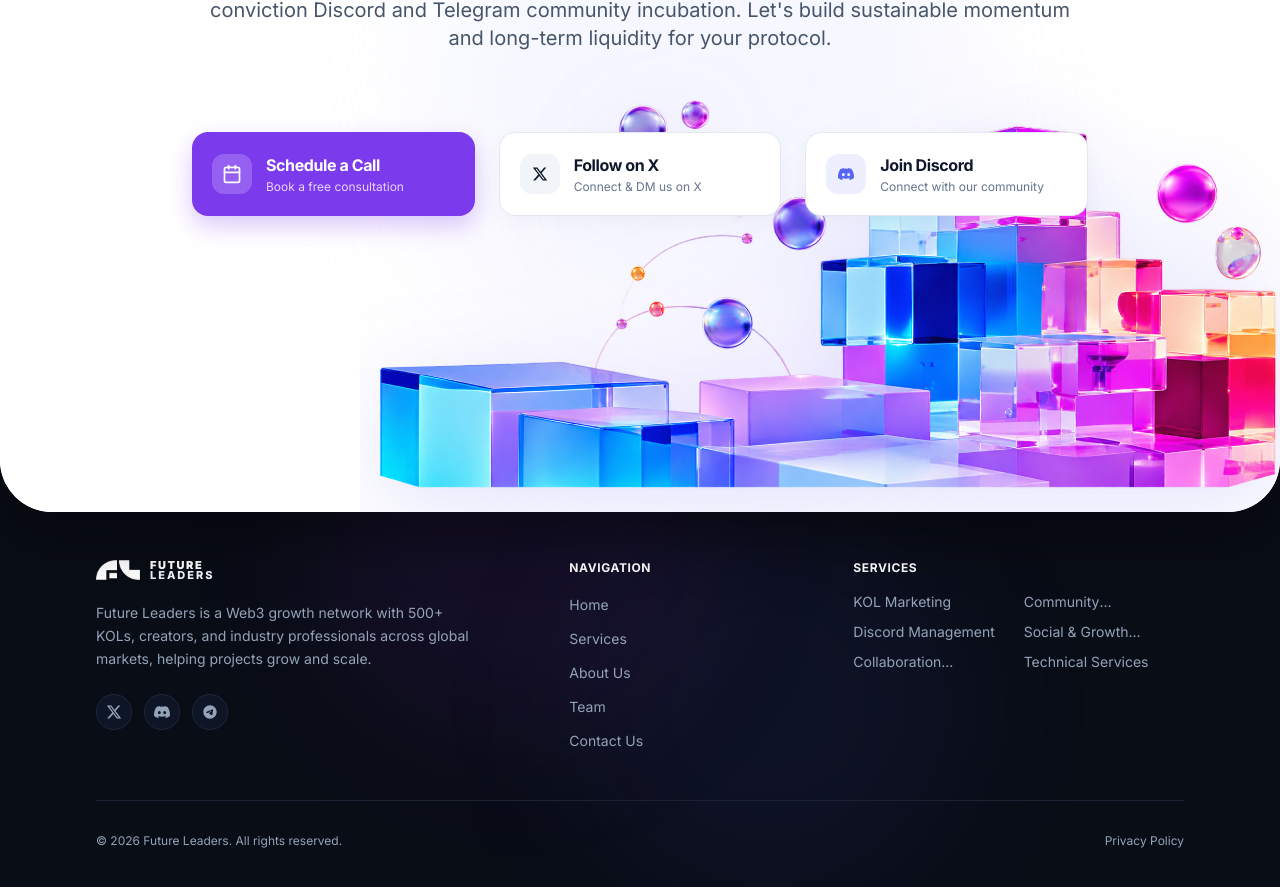
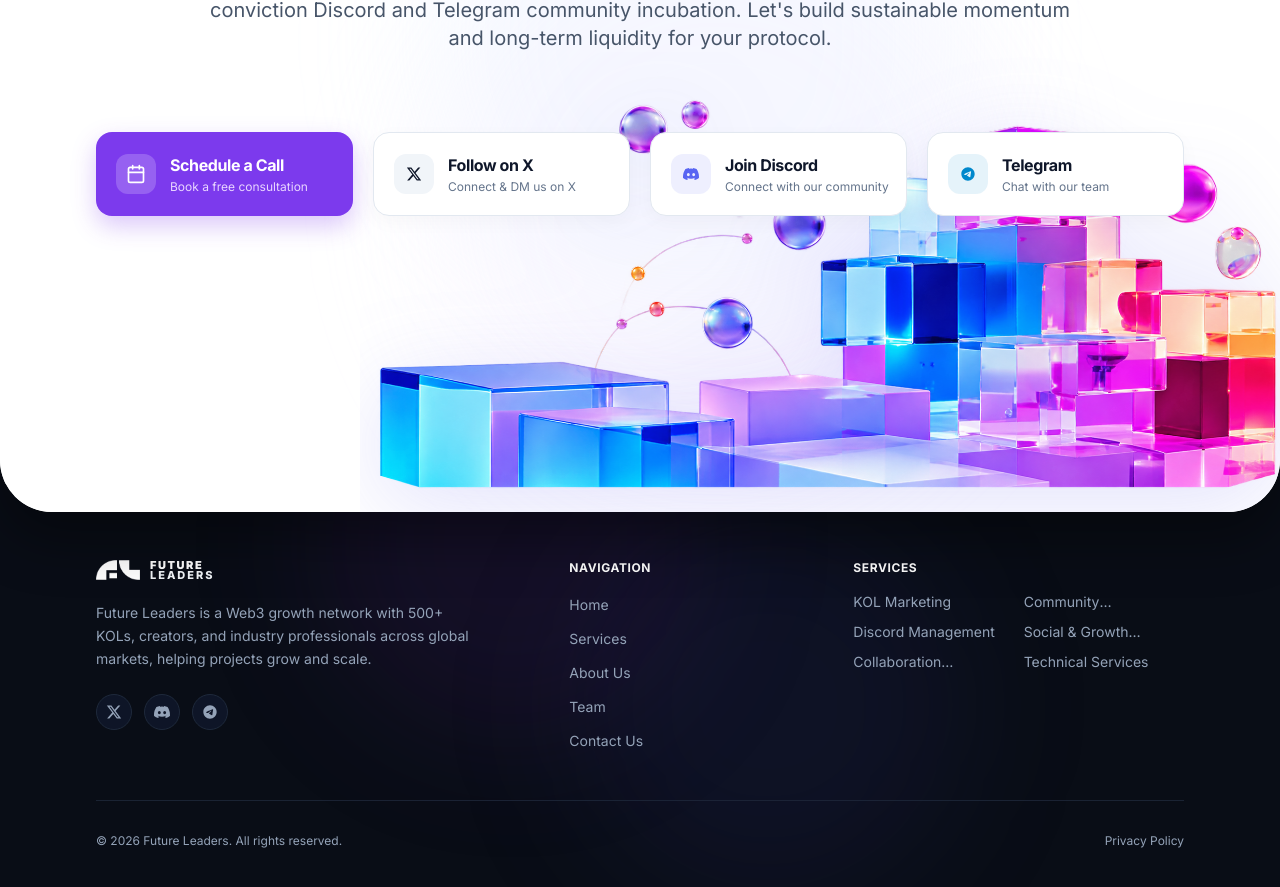
Before and after one commit to mrarindam/Future-Leaders, a Next.js app: page / in a window 1280 px wide. Shown: the part 3835-4722 px from the top of the page. Built offline with nearby package versions, Linux system fonts and the light colour scheme.

Commit message:
Add Telegram option to Contact CTA section in matching Radial Reveal style

```diff
--- a/components/ContactCTA.tsx
+++ b/components/ContactCTA.tsx
@@ -67,7 +67,7 @@ export default function ContactCTA({ onOpenBooking }: ContactCTAProps) {
           whileInView={{ opacity: 1, y: 0 }}
           viewport={{ once: true, amount: 0.2 }}
           transition={{ delay: 0.3, duration: 0.6 }}
-          className="grid grid-cols-1 sm:grid-cols-3 gap-5 sm:gap-6 w-full max-w-4xl mx-auto"
+          className="grid grid-cols-1 sm:grid-cols-2 lg:grid-cols-4 gap-4 sm:gap-5 w-full max-w-6xl mx-auto"
         >
           {/* 1. Schedule a Call (Primary Accent) */}
           <RadialRevealButton
@@ -164,6 +164,40 @@ export default function ContactCTA({ onOpenBooking }: ContactCTAProps) {
               </div>
             )}
           </RadialRevealButton>
+
+          {/* 4. Telegram */}
+          <RadialRevealButton
+            href={SOCIAL_LINKS.telegram}
+            target="_blank"
+            rel="noopener noreferrer"
+            variant="custom"
+            borderRadius="1rem"
+            fill="#ffffff"
+            hoverFill="#0088cc"
+            textColor="#0f172a"
+            hoverTextColor="#ffffff"
+            borderWidth={1}
+            borderColor="#e2e8f0"
+            className="w-full text-left shadow-[0_6px_20px_rgba(0,0,0,0.03)] hover:shadow-[0_10px_26px_rgba(0,136,204,0.25)]"
+          >
+            {(isHover) => (
+              <div className="flex items-center gap-3.5 p-4 sm:p-5 w-full">
+                <div className={`w-10 h-10 rounded-xl flex items-center justify-center flex-shrink-0 transition-colors ${isHover ? "bg-white/20 text-white" : "bg-[#0088cc]/10 text-[#0088cc]"}`}>
+                  <svg className="w-4 h-4 fill-current" viewBox="0 0 24 24">
+                    <path d="M12 2C6.48 2 2 6.48 2 12s4.48 10 10 10 10-4.48 10-10S17.52 2 12 2zm4.64 6.8c-.15 1.58-.8 5.42-1.13 7.19-.14.75-.42 1-.68 1.03-.58.05-1.02-.38-1.58-.75-.88-.58-1.38-.94-2.23-1.5-.99-.65-.35-1.01.22-1.59.15-.15 2.71-2.48 2.76-2.69a.2.2 0 0 0-.05-.18c-.06-.05-.14-.03-.21-.02-.09.02-1.49.95-4.22 2.79-.4.27-.76.41-1.08.4-.36-.01-1.04-.2-1.55-.37-.63-.2-1.12-.31-1.08-.66.02-.18.27-.36.75-.55 2.92-1.27 4.86-2.11 5.83-2.51 2.78-1.16 3.35-1.36 3.73-1.36.08 0 .27.02.39.12.1.08.13.19.14.27-.01.06.01.24 0 .38z"/>
+                  </svg>
+                </div>
+                <div className="flex-1 min-w-0">
+                  <div className={`text-base font-bold tracking-tight whitespace-nowrap ${isHover ? "text-white" : "text-slate-900"}`}>
+                    Telegram
+                  </div>
+                  <div className={`text-xs whitespace-nowrap mt-0.5 ${isHover ? "text-slate-100" : "text-slate-500"}`}>
+                    Chat with our team
+                  </div>
+                </div>
+              </div>
+            )}
+          </RadialRevealButton>
       </motion.div>
     </div>
   </section>
```
